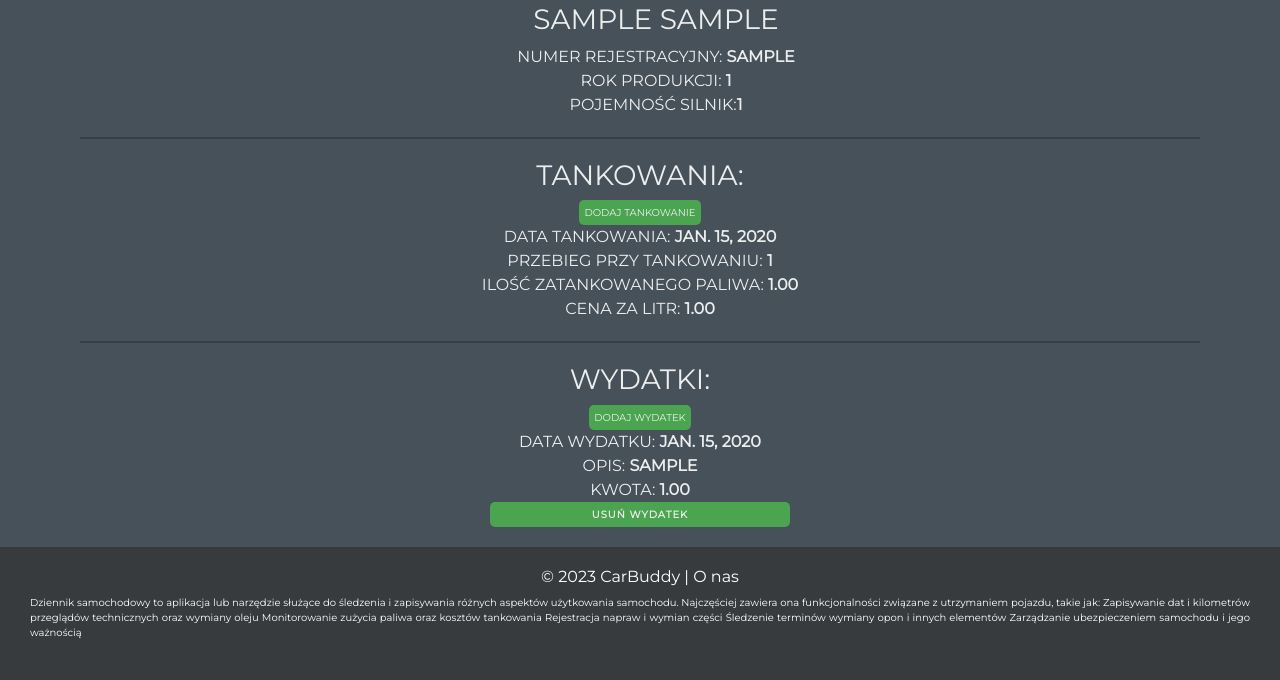
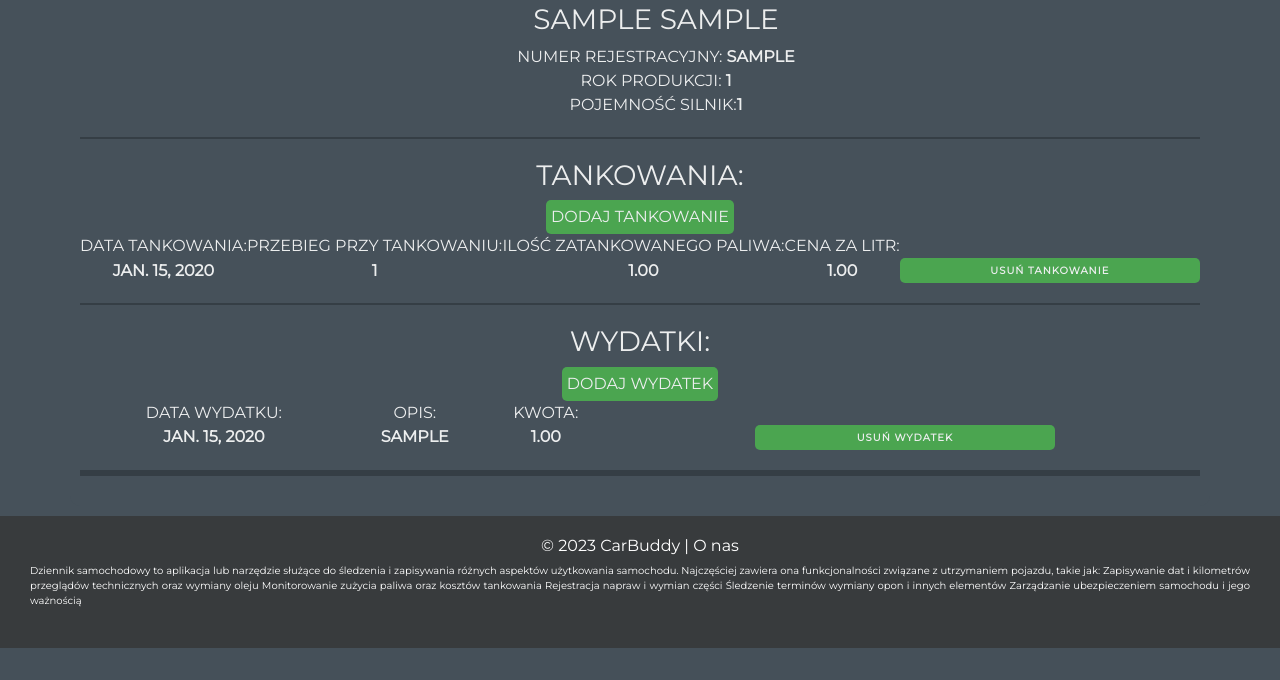
Before and after one commit to Oski3006/CarBuddy, a Django app: page /dziennik in a window 1280 px wide. Shown: the part 401-1081 px from the top of the page. After the commit the page ends 1049 px from the top, so only its background shows below. Run offline with Django 4.2, Linux system fonts and the light colour scheme; a user stored in the database is signed in; tables that the repository leaves empty hold one stand-in row (values such as "Sample post").

Commit message:
Add files via upload

```diff
--- a/CarBuddy/main/models.py
+++ b/CarBuddy/main/models.py
@@ -46,6 +46,7 @@ class Tankowania(models.Model):
     cena_za_litr = models.DecimalField(max_digits=4, decimal_places=2)
     samochod = models.ForeignKey(Samochody, on_delete=models.CASCADE)
 
+
 class Wydatki(models.Model):
     id = models.AutoField(primary_key=True)
     data = models.DateField()
--- a/CarBuddy/main/static/style.css
+++ b/CarBuddy/main/static/style.css
@@ -285,70 +285,46 @@ main h2 {
 	padding: 5px 5px;
 	background-color: #4caf50;
 	color: #fff;
-	font-size: 10px;
+
 	border: none;
 	border-radius: 5px;
 	cursor: pointer;
-
-}
-.btn-primary:hover
-{
-	font-size: 20px;
-	background-color: #3e8e41;
-}
-.Lista li:hover{
-	font-size: 30px;
 }
 
-div .Lista:hover{
+div .Lista:hover {
 	background-color: #201f1f93;
-
 }
-div .Lista h3:hover{
-	font-size: 50px;
+div .Lista h3:hover {
 	background-color: rgba(255, 0, 0, 0.456);
 }
 button {
 	text-transform: uppercase;
 	letter-spacing: 1px;
 	font-weight: bold;
-  }
-  label{
+}
+label {
 	display: block;
 	width: 300px;
-	font-size: 12px;
+
 	font-weight: bold;
-  text-shadow: 1px 1px 2px rgba(0, 0, 0, 0.5);
-
-  }
-  input{
+	text-shadow: 1px 1px 2px rgba(0, 0, 0, 0.5);
+}
+input {
 	width: 300px;
 	text-align: center;
-	font-size: 12px;
+
 	font-weight: bold;
+}
 
-  }
-
-  textarea{
+textarea {
 	height: 200px;
 	width: 300px;
-	font-size: 13px;
 
 	padding: 10px;
-  }
-  input:hover{
-	font-size: 25px;
-border-radius: 5px;
-  }
-  textarea:hover{
-	font-size: 15px;
-	font-weight: bold;
-  }
-  button:hover{
-	font-size: 20px;
-  }
+}
 
-
-  select:hover{
-	font-size: 25px;
-  }
+table {
+	width: 100%;
+	padding: 5px;
+	border: 1 px solid black;
+}
--- a/CarBuddy/main/templates/main/dziennik.html
+++ b/CarBuddy/main/templates/main/dziennik.html
@@ -21,35 +21,65 @@
   <div class="Lista">
       <hr style="border: 1px solid black; margin-top: 20px; margin-bottom: 20px;">
       <h3>Tankowania:</h3><a href="{% url 'dodaj_tankowanie' samochod.id %}?next={{ request.path }}" class="btn btn-primary">dodaj tankowanie</a>
+      <table>
+        <tr>
+          <td>Data tankowania: </td>
+            <td>Przebieg przy tankowaniu: </td>
+              <td>Ilość zatankowanego paliwa: </td>
+                <td>Cena za litr: </td>
+
+        </tr>
         {% for tankowanie in tankowania %}
           {% if tankowanie.samochod == samochod %}
 
-            <li>Data tankowania: <b>{{ tankowanie.data }}</b></li>
-            <li>Przebieg przy tankowaniu: <b>{{ tankowanie.przebieg }}</b></li>
-            <li>Ilość zatankowanego paliwa: <b>{{ tankowanie.ilość_paliwa }}</b></li>
-            <li>Cena za litr: <b>{{ tankowanie.cena_za_litr }}</b></li>
-
+              <tr>
+            <td><b>{{ tankowanie.data }}</b></td>
+            <td><b>{{ tankowanie.przebieg }}</b></td>
+            <td><b>{{ tankowanie.ilość_paliwa }}</b></td>
+            <td><b>{{ tankowanie.cena_za_litr }}</b></td>
+            <td><form method="post" action="{% url 'usun_tankowanie' tankowanie.id %}">
+              {% csrf_token %}
+              <button type="submit">Usuń Tankowanie </button></td>
+          </form>
+        </tr>
           {% endif %}
 
         {% empty %}
           <li>Brak tankowań</li>
         {% endfor %}
+        <tr>
 
+        </tr>
+      </table>
         <hr style="border: 1px solid black; margin-top: 20px; margin-bottom: 20px;">
         <h3>Wydatki:</h3><a href="{% url 'dodaj_wydatki' samochod.pk %}" class="btn btn-primary">Dodaj wydatek</a>
+        <table style= "width: 100%">
+          <tr>
+
+            <td> Data wydatku:</td>
+            <td> Opis: </td>
+             <td>Kwota: </td>
+          </tr>
         {% for wydatek in wydatki %}
           {% if wydatek.samochod == samochod %}
-            <li>Data wydatku: <b>{{ wydatek.data }}</b></li>
-            <li>Opis: <b>{{ wydatek.opis }}</b></li>
-            <li>Kwota: <b>{{ wydatek.koszt }}</b></li>
-            <form method="post" action="{% url 'usun_wydatek' wydatek.id %}">
-              {% csrf_token %}
-              <button type="submit">Usuń Wydatek </button>
-          </form>
+            <tr>
+              <td><b>{{ wydatek.data }}</b></td>
+            <td><b>{{ wydatek.opis }}</b></td>
+             <td><b>{{ wydatek.koszt }}</b></td>
+
+
+          <td><form method="post" action="{% url 'usun_wydatek' wydatek.id %}">
+            {% csrf_token %}
+
+            <button type="submit">Usuń Wydatek </button>
+          </form></td>
+        </tr>
           {% endif %}
           {% empty %}
             <li>Brak wydatków</li>
           {% endfor %}
+      </table>
+          <hr style="border: 3px solid black; margin-top: 20px; margin-bottom: 20px;">
     {% endfor %}
   </div>
   </ul>
--- a/CarBuddy/main/urls.py
+++ b/CarBuddy/main/urls.py
@@ -14,4 +14,5 @@ urlpatterns = [
     path('dodaj_tankowanie/<int:samochod_id>/', views.dodaj_tankowanie, name='dodaj_tankowanie'),
     path('dodaj_wydatki/<int:samochod_id>/', views.dodaj_wydatki, name='dodaj_wydatki'),
     path('usun_wydatek/<int:pk>/', views.usun_wydatek, name='usun_wydatek'),
+    path('usun_tankowanie/<int:pk>/', views.usun_tankowanie, name='usun_tankowanie'),
 ]
--- a/CarBuddy/main/views.py
+++ b/CarBuddy/main/views.py
@@ -78,7 +78,7 @@ def dodaj_samochod(request):
             samochod = form.save(commit=False)
             samochod.author = request.user
             samochod.save()
-            return redirect('dodaj_samochod')
+            return redirect('dziennik')
         else:
             print(form.errors)
     else:
@@ -153,3 +153,8 @@ def usun_wydatek(request, pk):
     wydatek = get_object_or_404(Wydatki, pk=pk)
     wydatek.delete()
     return redirect('dziennik')
+
+def usun_tankowanie(request, pk):
+    tankowanie = get_object_or_404(Tankowania, pk=pk)
+    tankowanie.delete()
+    return redirect('dziennik')
```
